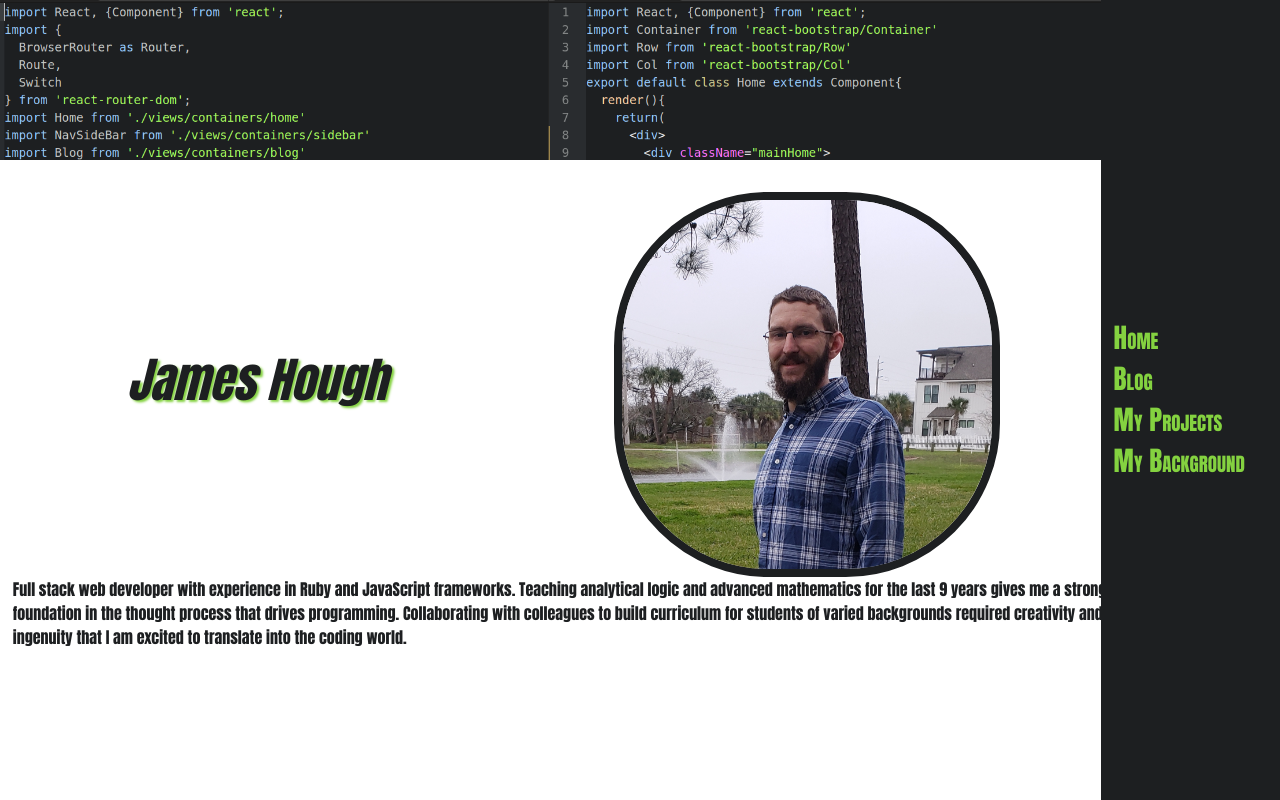
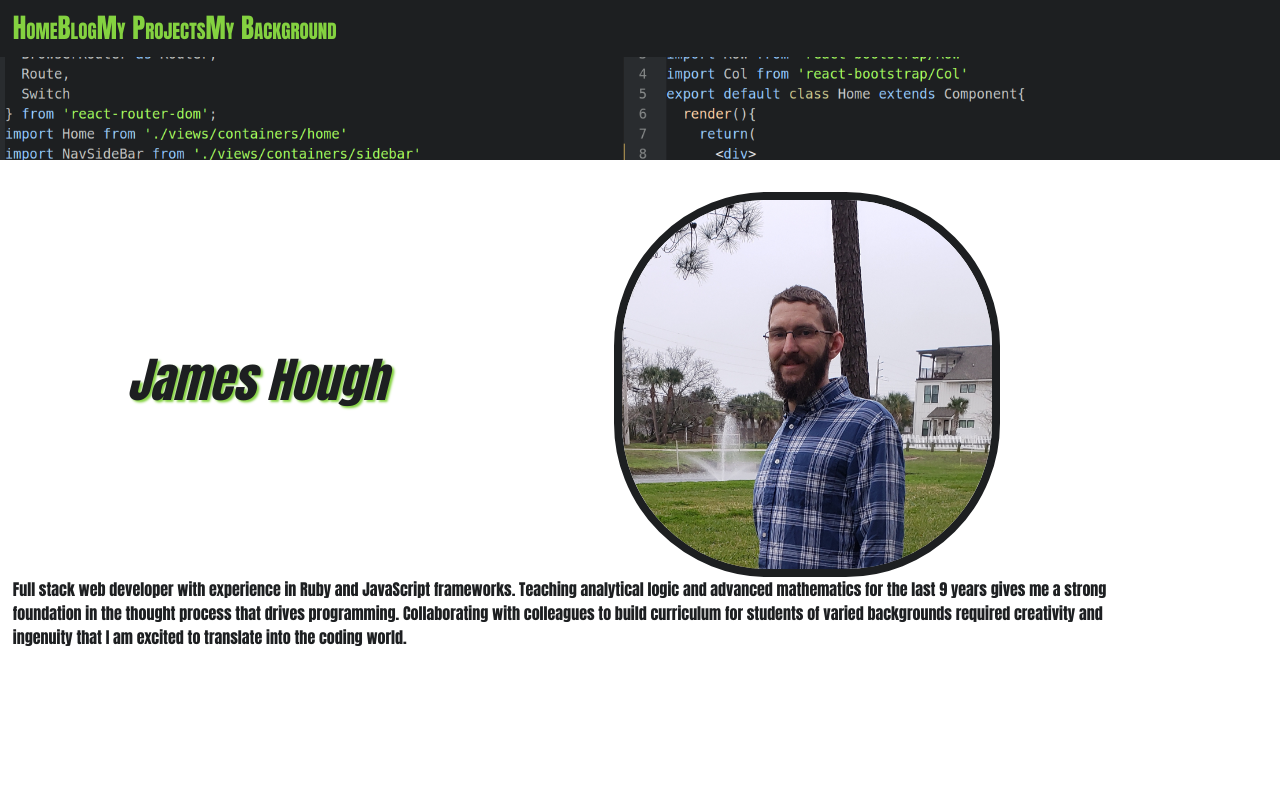
Before and after one commit to jehough/personalsite, a React (Create React App) app in the folder personal-site/: page / in a window 1280 px wide. Built offline with nearby package versions, Linux system fonts and the light colour scheme.

Commit message:
different configurations for navbar

```diff
--- a/personal-site/src/App.css
+++ b/personal-site/src/App.css
@@ -37,24 +37,25 @@
   }
 }
 
+.header{
+  position: fixed;
+  margin: 0;
+  top: 0;
+  left: 0;
+  height: 10em;
+  width: 100%;
+  overflow: hidden;
+  z-index: 1;
+}
 
-#basic-navbar-nav{
-  display: flex;
-  flex-direction: column;
-  align-items: flex-start;
-  margin-top: 0;
-}
 
 .navside {
   display: flex;
   background-color: #1d1f21;
-  height: 100%;
-  width: 14%;
+  margin: 0;
   padding-left: 1%;
   position: fixed;
-  z-index: 1;
-  top: 0;
-  right: 0;
+  z-index: 3;
   overflow-x: hidden;
   font-family: Impact, Charcoal, sans-serif;
   font-size: 1.7em;
@@ -98,26 +99,17 @@
 
 }
 
-.header{
-  position: fixed;
-  margin: 0;
-  top: 0;
-  left: 0;
-  height: 10em;
-  width: 88%;
-  overflow: hidden;
-}
 
 .projectCards{
   display: flex;
   flex-direction: row;
   flex-wrap: wrap;
+  z-index: 7;
 
 }
 
 #header-image{
   width: 100%;
-
 }
 
 #self-image {
--- a/personal-site/src/helper.js
+++ b/personal-site/src/helper.js
@@ -16,5 +16,11 @@ export const projectList = [
     videoUrl: "https://www.youtube.com/embed/1keOmQmGdWw",
     githubUrl: "https://github.com/jehough/quizsite",
     description: "A fully functional quiz site where teachers can create and assign quizzes for students to take online"
+  },
+  {
+    name: "Medical Record Site",
+    videoUrl: "https://www.youtube.com/embed/1keOmQmGdWw",
+    githubUrl: "https://github.com/jehough/rails-medrecord",
+    description: "A site where doctors and patients can schedule appointments and track patient medical information"
   }
 ]
--- a/personal-site/src/root_router.js
+++ b/personal-site/src/root_router.js
@@ -14,8 +14,10 @@ export default class RootRouter extends Component{
   render(){
     return(
       <Router>
-        <Header />
-        <NavSideBar />
+        <div className="siteFrame">
+          <Header />
+          <NavSideBar />
+        </div>
         <div className="main">
           <Switch>
           <Route exact path='/' component={Home}/>
--- a/personal-site/src/views/containers/sidebar.js
+++ b/personal-site/src/views/containers/sidebar.js
@@ -9,7 +9,7 @@ class NavSideBar extends Component {
 
   render(){
     return(
-      <Navbar className="navside" expand="lg">
+      <Navbar className="navside" expand="lg" fixed="top">
         <Navbar.Toggle aria-controls="basic-navbar-nav" />
         <Navbar.Collapse id="basic-navbar-nav">
         <Nav><Link to="/">Home</Link></Nav>
```
